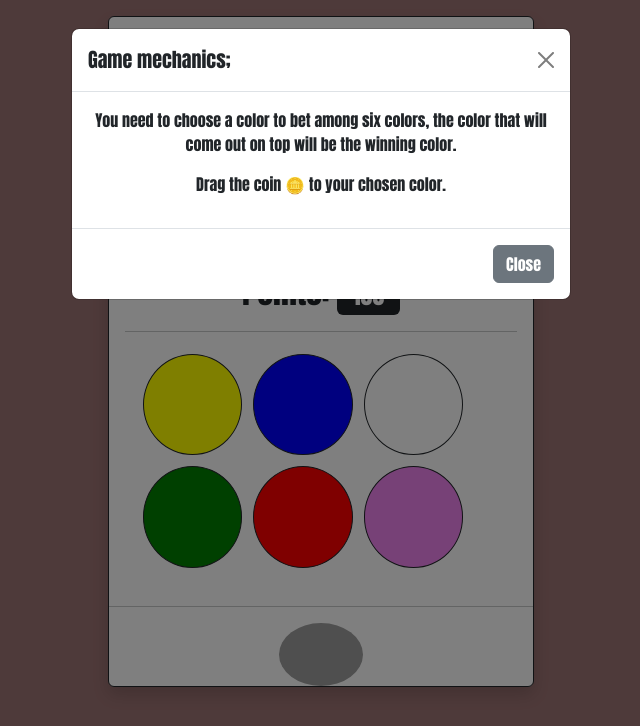
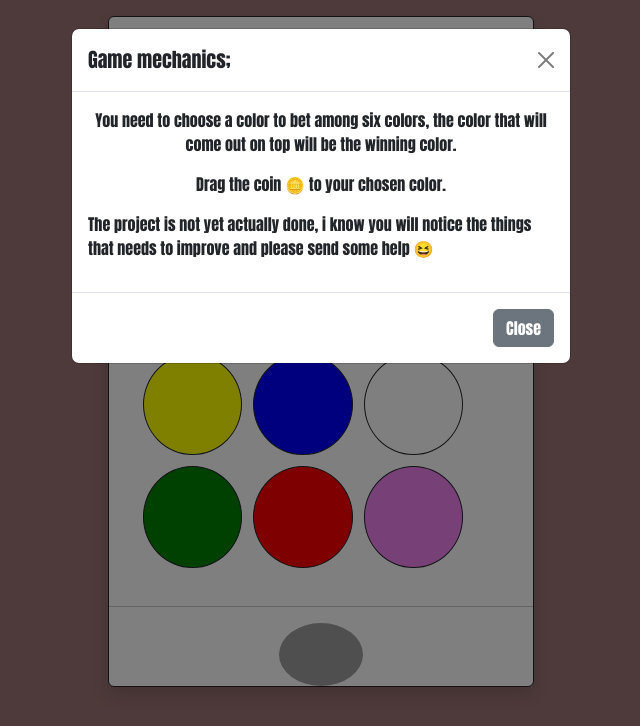
Before and after one commit to KazuhiroMagota/Project_2, a plain HTML site: page index.html in a window 1280 px wide. Shown: the whole page, without its empty margins (319-959 px from the left). Drawn offline with nearby package versions, Linux system fonts and the light colour scheme; grey boxes are pictures that could not be loaded.

Commit message:
update modal

```diff
--- a/index.html
+++ b/index.html
@@ -67,7 +67,7 @@
                     <p class="text-center">You need to choose a color to bet among six colors,
                         the color that will come out on top will be the winning color.</p>
                     <p class="text-center">Drag the coin 🪙 to your chosen color.</p>
-
+                    <p>The project is not yet actually done, i know you will notice the things that needs to improve and please send some help 😆</p>
 
                 </div>
                 <div class="modal-footer">
```
